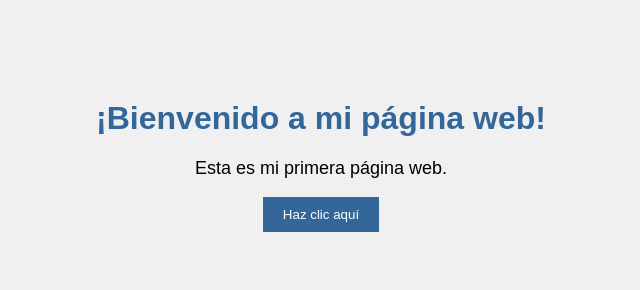
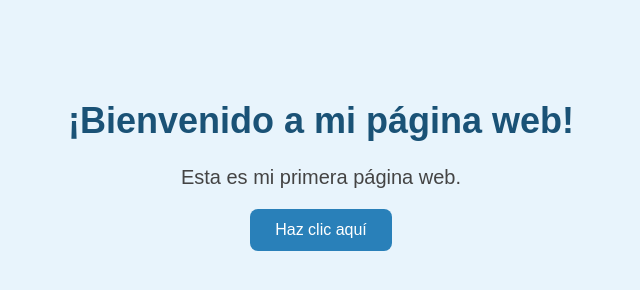
Before and after one commit to carlosgonzalezbravoalu-arch/EspacioWeb, a plain HTML site: page index.html in a window 1280 px wide. Shown: the whole page, without its empty margins (319-959 px from the left). Drawn offline with Linux system fonts and the light colour scheme.

Commit message:
Mejora del diseño y estilos CSS

```diff
--- a/estilos.css
+++ b/estilos.css
@@ -1,22 +1,9 @@
-body {
-    font-family: Arial, sans-serif;
-    text-align: center;
-    background-color: #f0f0f0;
-    margin-top: 100px;
-}
+body { font-family: Arial, sans-serif; text-align: center; background-color: #e8f4fc; margin-top: 100px; }
 
-h1 {
-    color: #336699;
-}
+h1 { color: #1a5276; font-size: 36px; }
 
-p {
-    font-size: 18px;
-}
+p { font-size: 20px; color: #444444; }
 
-button {
-    background-color: #336699;
-    color: white;
-    padding: 10px 20px;
-    border: none;
-    cursor: pointer;
-}
+button { background-color: #2980b9; color: white; padding: 12px 25px; border: none; border-radius: 8px; cursor: pointer; font-size: 16px; transition: background-color 0.3s; }
+
+button:hover { background-color: #1a5276; }
```
